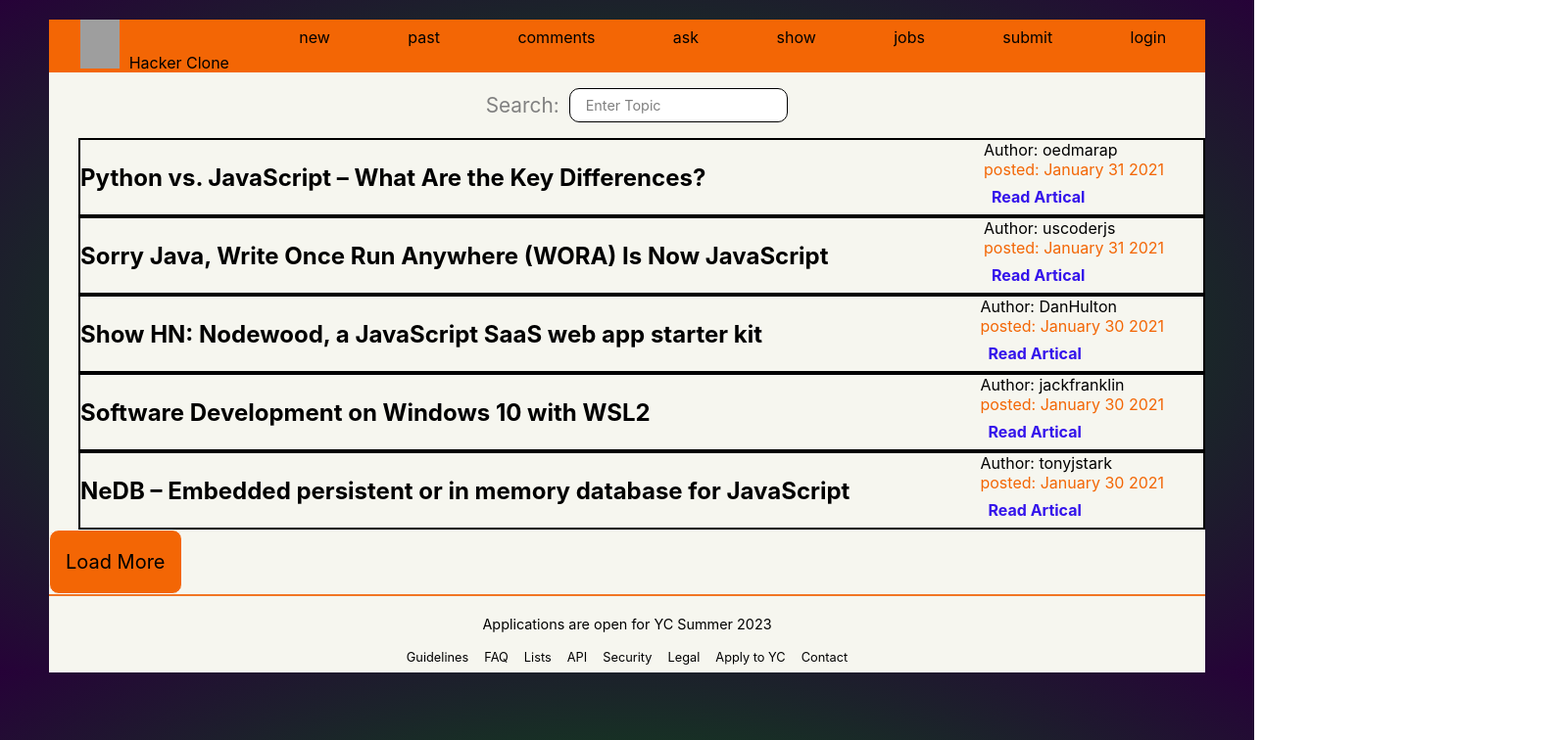
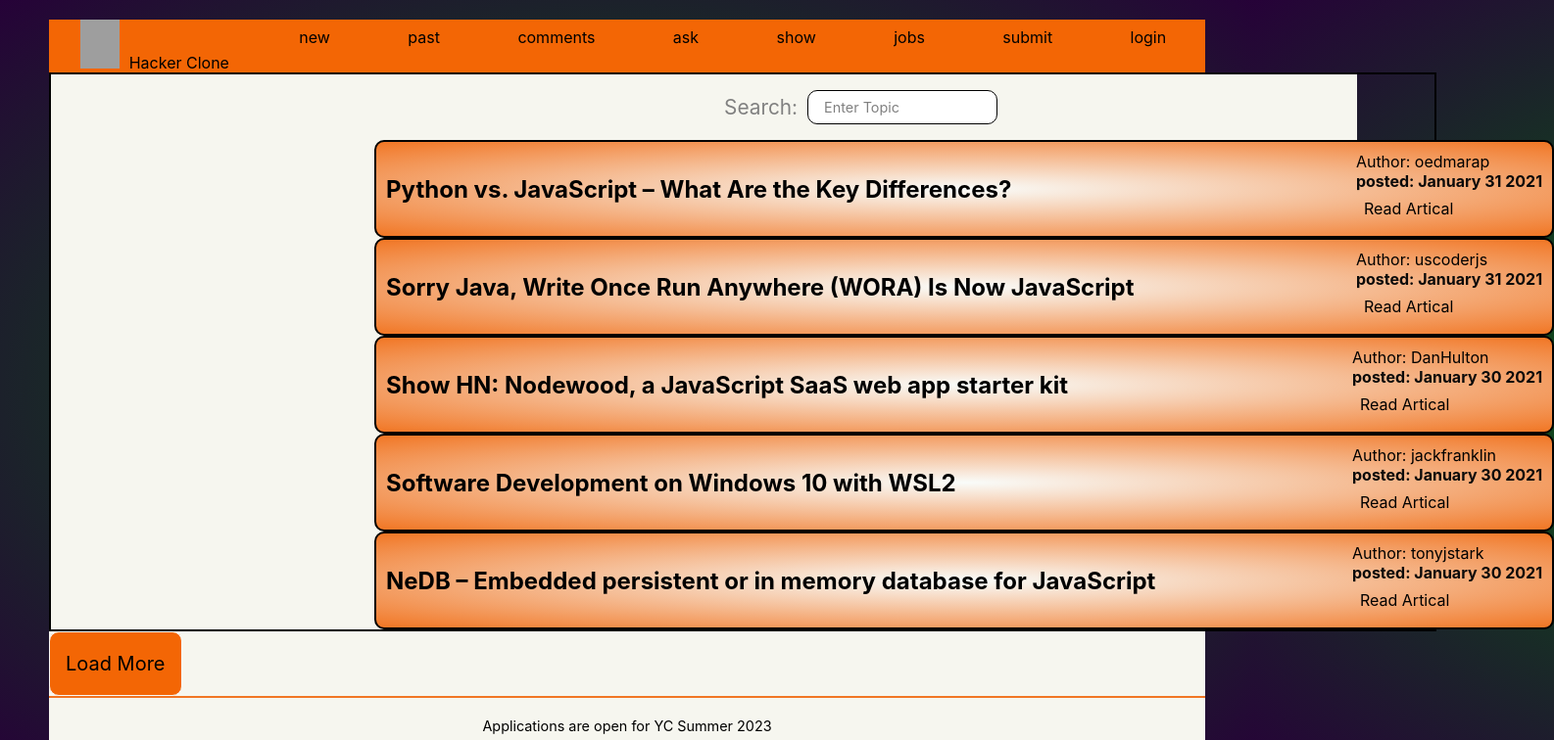
Before and after one commit to skillhunter333/hacker-news-react, a React (Create React App) app: page / in a window 1280 px wide. Shown: the top 756 px of the page at 98% size, 1586 px wide, since content can reach past the window. Built offline with nearby package versions, Linux system fonts and the light colour scheme; no server answers; grey boxes are pictures that could not be loaded.

Commit message:
New look

```diff
--- a/src/App.js
+++ b/src/App.js
@@ -75,6 +75,7 @@ export default function App() {
         </ul>
       </div>
 
+      <section className="section">
       <div className="news">
         <form>
         <div className="search" >
@@ -103,6 +104,7 @@ export default function App() {
             </div>  )}
         </article>
       </div>
+      </section>
       <button onClick={() => setNumItems(numItems + 5)}>Load More</button>
       <span className="horizontalLine"></span>
 
--- a/src/index.css
+++ b/src/index.css
@@ -121,11 +121,11 @@ a:visited {
   border: 2px solid black;
   justify-content: space-between;
   align-items: center;
-  padding-right: 40px;
+  padding-left: 300px;
+  width: 120%;
 }
 
 .section .title h1 {
-  display: flex;
   font-weight: bold;
   font-size: 25px;
   color: white;
@@ -133,11 +133,28 @@ a:visited {
   margin-bottom: 10px;
 }
 
-.section  a {
+.section .title a {
+  margin-bottom: 10px;
   display: flex;
-  font-weight: bold;
-  color: rgb(52, 20, 235);
+  justify-content: center;
+  text-align: center;
+  margin-bottom: 10px;
+  text-decoration: underline;
+  color: blue;
 }
+
+.section .title a:hover {
+  color: white;
+  border-bottom: 10px;
+}
+
+.section .cards div {
+  background: radial-gradient(#f9fcfa,#f17624);
+  padding: 10px;
+  border-radius: 10px;
+
+}
+
 
 img {
   width: 50px;
@@ -146,7 +163,8 @@ img {
 }
 
 .cards li p{
-  color: #f36605;
+  color: #0a0a0a;
+  font-weight: bold;
 }
 
 input{
```
